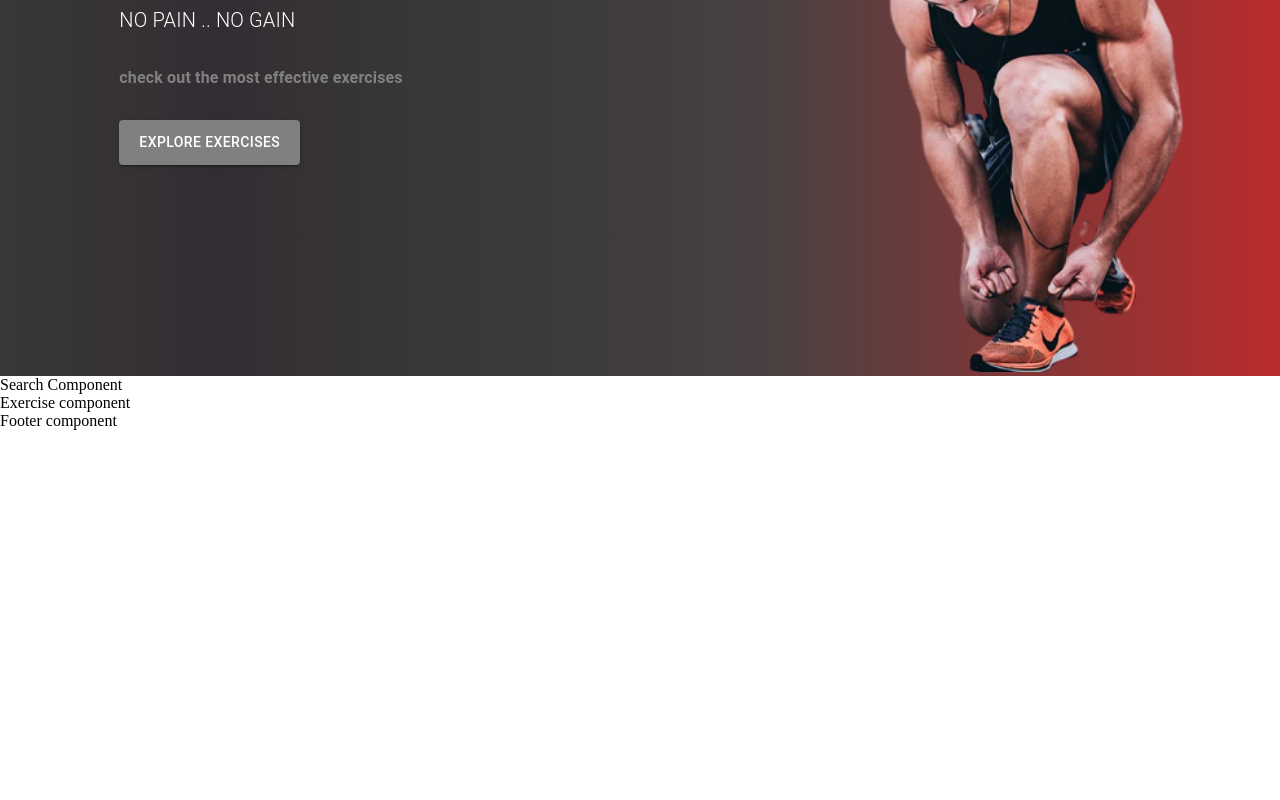
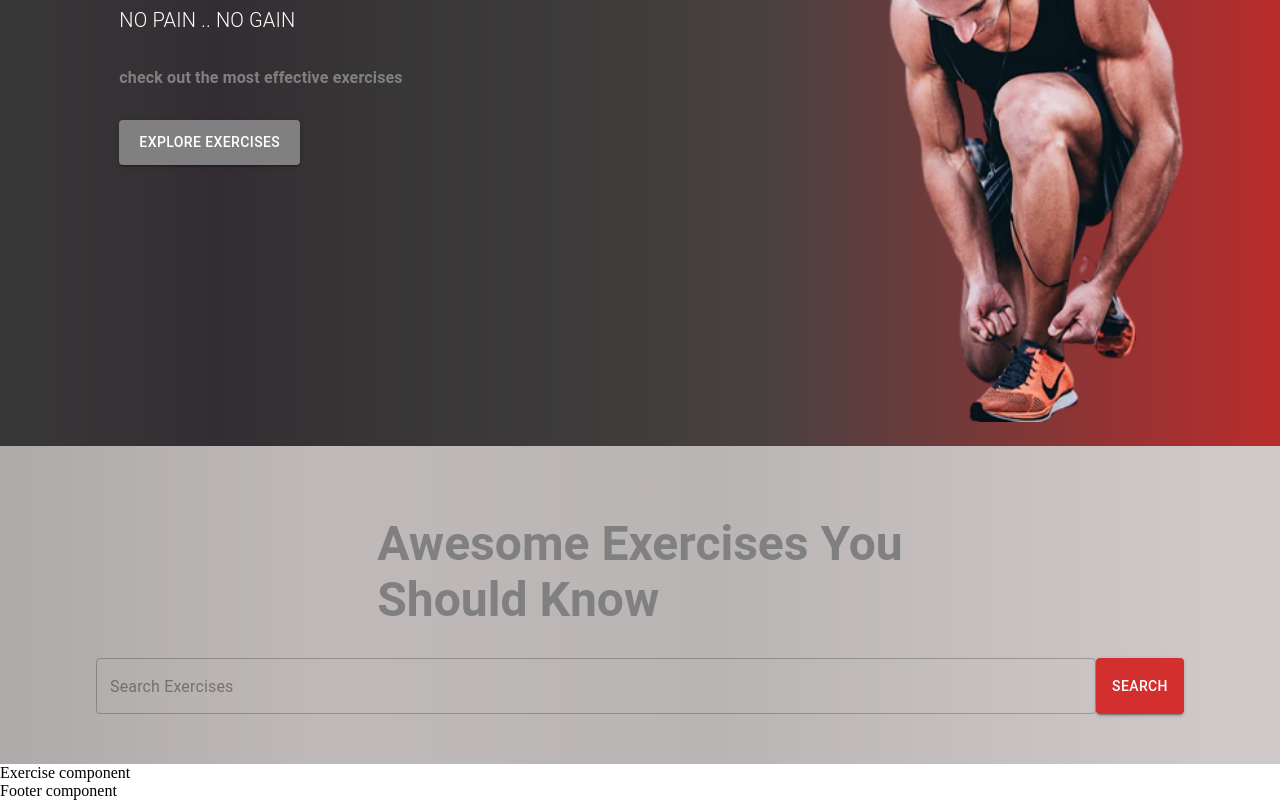
Before and after one commit to bismarkboateng/gym_hive, a React (Create React App) app: page / in a window 1280 px wide. Shown: the part 528-1328 px from the top of the page. Before the commit the page ends 958 px from the top, so only its background shows below. Built offline with nearby package versions, Linux system fonts and the light colour scheme.

Commit message:
search component

```diff
--- a/src/components/HeroSection.jsx
+++ b/src/components/HeroSection.jsx
@@ -9,7 +9,7 @@ const HeroSection = () => {
   return (
     <Stack
       sx={{background: "linear-gradient(90deg, rgba(27,26,26,0.8715861344537815) 0%, rgba(38,32,38,0.9416141456582633) 17%, rgba(48,46,46,0.9640231092436975) 30%, rgba(41,39,39,0.908000700280112) 44%, rgba(73,65,65,1) 60%, rgba(186,44,44,1) 100%)",
-          paddingTop: "300px"
+          paddingTop: "300px", paddingBottom: "20px"
       }}
       direction="row" alignContent="center" justifyContent="space-around"
 
@@ -28,7 +28,7 @@ const HeroSection = () => {
       </Box>
 
       <Box>
-        <img width={450} height={500} src={Trainer} alt="trainer logo" />
+        <img width={450} height={550} src={Trainer} alt="trainer logo" />
       </Box>
     </Stack>
   )
--- a/src/components/Navbar.jsx
+++ b/src/components/Navbar.jsx
@@ -1,6 +1,6 @@
 import React from "react";
 import { Box, Stack, Typography } from "@mui/material";
-
+import { Link } from "react-router-dom";
 
 const Navbar = () => {
   return (
@@ -10,12 +10,17 @@ const Navbar = () => {
         fontWeight: "700"
       }}
     >
-      <Box sx={{ border: "2px solid #fff", padding: "10px 20px"}}>
-         FITNESS<br /> CLUB <span style={{fontWeight: "700", color: "red"}}>.</span>
-      </Box>
+      <Link to="/" style={{ textDecoration: "none", color:"#fff"}}>
+        <Box sx={{ border: "2px solid #fff", padding: "10px 20px"}}>
+          FITNESS<br /> CLUB <span style={{fontWeight: "700", color: "red"}}>.</span>
+        </Box>
+      </Link>
+
 
       <Stack direction="row" gap={3}>
-        <Typography color="red" className="link-hover"> Home </Typography>
+        <Link to="/" style={{ textDecoration: "none", color:"#fff"}}>
+           <Typography color="red" className="link-hover"> Home </Typography>
+        </Link>
         <Typography className="link-hover"> About us </Typography>
         <Typography className="link-hover"> Gallery </Typography>
         <Typography className="link-hover"> Blog </Typography>
--- a/src/components/SearchExercise.jsx
+++ b/src/components/SearchExercise.jsx
@@ -1,10 +1,31 @@
-import React from 'react'
+import React from "react";
+import { Box, Typography, TextField, Button } from "@mui/material";
+
+
+
 
 const SearchExercise = () => {
   return (
-    <div>
-      Search Component
-    </div>
+    <Box
+      sx={{ background: "linear-gradient(90deg, rgba(175,170,170,1) 0%, rgba(191,185,185,1) 26%, rgba(186,181,181,1) 56%, rgba(208,201,201,1) 96%)",
+          display: "flex", justifyContent: "center", flexDirection: "column",
+          alignItems: "center", padding: "50px"
+        }}
+
+    >
+      <Typography variant="h3" fontWeight="700" color="gray" margin="auto"
+        sx={{ padding: "20px", marginBottom: "10px"}}
+      >Awesome Exercises You <br />Should Know</Typography>
+
+      <Box sx={{ display: "flex"}}>
+        <TextField
+          sx={{width: { xs: "320px", lg: "1000px"} }}
+          placeholder="Search Exercises"
+        />
+        <Button variant="contained" color="error" >Search</Button>
+      </Box>
+
+    </Box>
   )
 }
 
```
